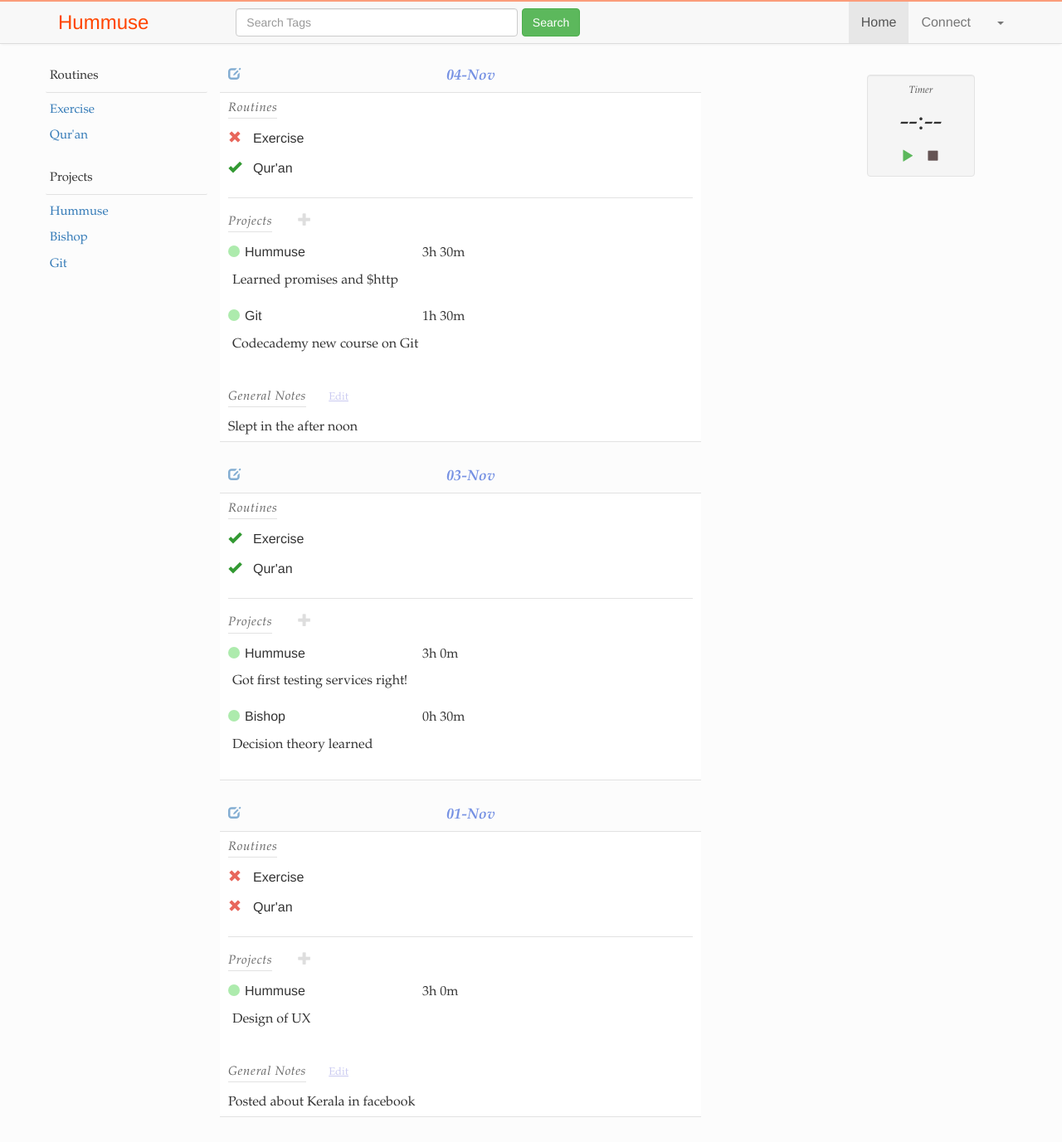
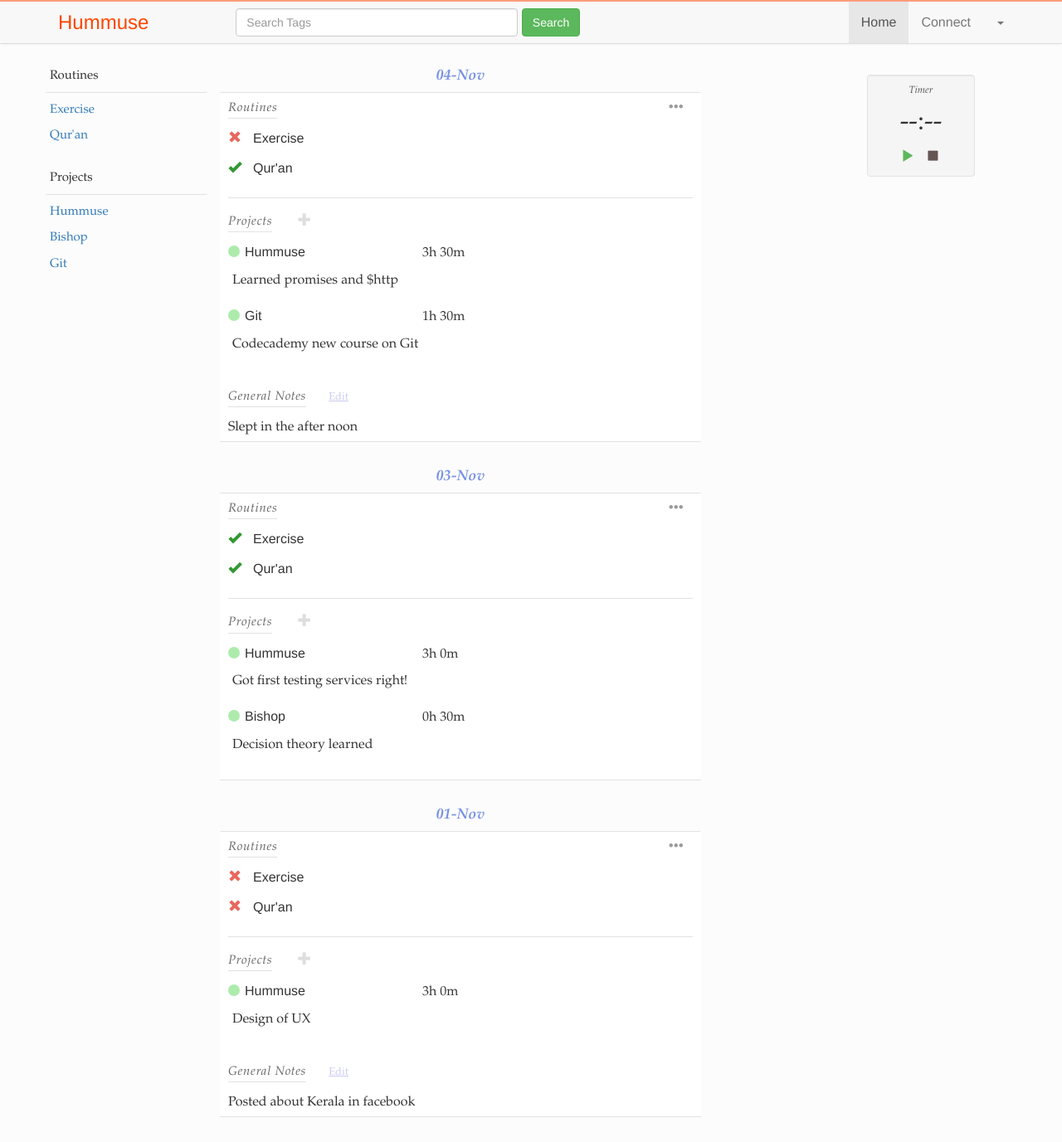
Before and after one commit to bnjasim/angular-hummuse, a Python web app: template templates/home.html in a window 1280 px wide. Shown: the whole page at 83% size. Run offline with Jinja, Linux system fonts and the light colour scheme; the template is opened without the code that fills it, so the values that code supplies are empty.

Commit message:
Edit Routines not focusing other projects or general notes
Get rid off whole focus/edit
Edit routines, projects & notes separately

```diff
--- a/static/css/mainstyle.css
+++ b/static/css/mainstyle.css
@@ -457,8 +457,8 @@
   border: 1px solid rgba(200,200,200, 0.4);
   border-bottom: 1px solid #fff;
   border-left: 1px solid #fff;
-  border-right: 1px solid #fff;
-  border-radius: 10px;*/
+  border-right: 1px solid #fff;*/
+  border-radius: 2px;
   padding: 5px 10px;
   background-color: white;
   border-top: 1px solid #e2e2e2;
@@ -639,8 +639,32 @@
   height: 75px;
 }
 
+.ellipsis-right {
+	display: inline-block;
+	float: right;
+	padding-left: 10px;
+	padding-right: 10px;
+	margin-right: 10px;
+	color: rgba(130,130,130,0.8);
+	font-size: 18px;
+	width: 30px;
+}
+
+.ellipsis-right:hover {
+	cursor: pointer;
+}
+
+.dropdown-icon{
+  color: #777;
+  opacity: 0.8;
+  font-size: 11px;
+  margin-left: -15px;
+  margin-right: 7px;
+}
 
 
+
+/* Text Editor */
 
 [contenteditable="true"] ul, ol{
   padding-left: 23px !important;
--- a/static/js/mainjs.js
+++ b/static/js/mainjs.js
@@ -212,6 +212,13 @@
     	templateUrl: "static/partials/oneday.html",
     	controller: ['$scope', function($scope) {
     		console.log('a new scope created!');
+
+    		$scope.edit_routines = false;
+
+    		$scope.editRoutines = function(val) {
+    			$scope.edit_routines = val;
+    		}
+
     		$scope.isFocused = false; // the whole one-day focus
     		$scope.focusBox = function() {
     			$scope.isFocused = true;
--- a/static/partials/oneday.html
+++ b/static/partials/oneday.html
@@ -1,30 +1,33 @@
 <div class='one-day-box'>
 <!-- Date Header -->
 	<div class='date-box'>
-		<div class="main-edit-one-day" uib-dropdown>
-			<a uib-dropdown-toggle><div class="glyphicon glyphicon-edit"></div> </a>
-			<ul class="uib-dropdown-menu" aria-labelledby="edit-dropdown">
-		        <li>
-        		  <a  ng-click="focusBox()">Edit</a>
-        		</li>
-      		</ul>
-
-		</div>
 		<div class="date">{{day.date}}</div>
 	</div>
 
 	<div class='daily-box'>
-<!-- Routines -->
-		<div class='routines-box' ng-hide="!anyRoutinePresent && !isFocused">
+
+		<!-- Routines -->
+		<div class='routines-box'>
+
 			<div class="daily-box-header">
 				<div class="daily-box-title">Routines</div>
-				<div class="daily-box-header-extras">
-					<a ng-show="isFocused"><div class="glyphicon glyphicon-plus"></div></a>
-					<!--<a ng-click="focusBox()" class="daily-box-edit" ng-hide="isFocused"><u>Edit</u></a> main edit is enough -->
+
+				<div class="ellipsis-right" uib-dropdown uib-dropdown-toggle>
+					<div class="glyphicon glyphicon-option-horizontal"></div></a>
+
+					<ul class="uib-dropdown-menu pull-right" aria-labelledby="edit-dropdown">
+				      <li>
+				        <a ng-click="editRoutines(true)">
+				        <div class="glyphicon glyphicon-edit dropdown-icon"></div>Edit Routines</a>
+				      </li>
+				      <li><a ng-click=""><div class="glyphicon glyphicon-plus dropdown-icon"></div>Add A New Routine</a></li>
+      				</ul>
+
 				</div>
 			</div>
+
 			<div ng-repeat="r in day.routines">
-  				<div class="routine-single"  ng-show="isFocused">
+  				<div class="routine-single"  ng-show="edit_routines">
   					<div class="routine-checkbox">
   						<input type="checkbox" ng-model="r.done"/>
   					</div>
@@ -33,7 +36,7 @@
 
   				</div>
 
-  				<div class="routine-single" ng-hide="isFocused">
+  				<div class="routine-single" ng-hide="edit_routines">
   					<div class="routine-checkbox">
   						<div ng-class="{'glyphicon glyphicon-ok':r.done, 'glyphicon glyphicon-remove checkbox-remove':!r.done}"></div>
   					</div>
@@ -43,7 +46,7 @@
   				</div>
 
   			</div>
-  			<button ng-show="isFocused" ng-click="saveData()" type="button" class="btn btn-default routine-button">Done</button>
+  			<button ng-show="edit_routines" ng-click="editRoutines(false)" type="button" class="btn btn-success routine-button">Done</button>
 		</div>
 
 <!-- Projects -->
```
